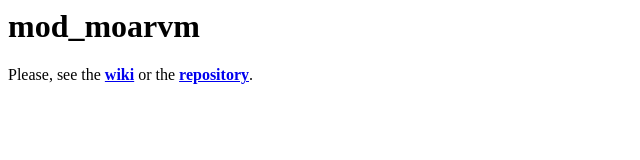
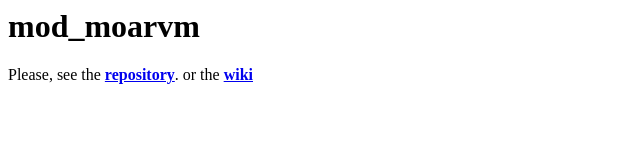
Before and after one commit to lucasbuchala/mod_moarvm, a plain HTML site: page index.html in a window 1280 px wide. Shown: the full height of the page, 0-640 px from the left. Drawn offline with Linux system fonts and the light colour scheme.

Commit message:
Update index.html

```diff
--- a/index.html
+++ b/index.html
@@ -5,8 +5,8 @@
   <body>
     <h1>mod_moarvm</h1>
     <p>
-      Please, see the <b><a href="https://github.com/lucasbuchala/mod_moarvm/wiki">wiki</a></b>
-      or the <b><a href="https://github.com/lucasbuchala/mod_moarvm">repository</a></b>.
+      Please, see the <b><a href="https://github.com/lucasbuchala/mod_moarvm">repository</a></b>.
+      or the <b><a href="https://github.com/lucasbuchala/mod_moarvm/wiki">wiki</a></b>
     </p>
   </body>
 </html>
```
